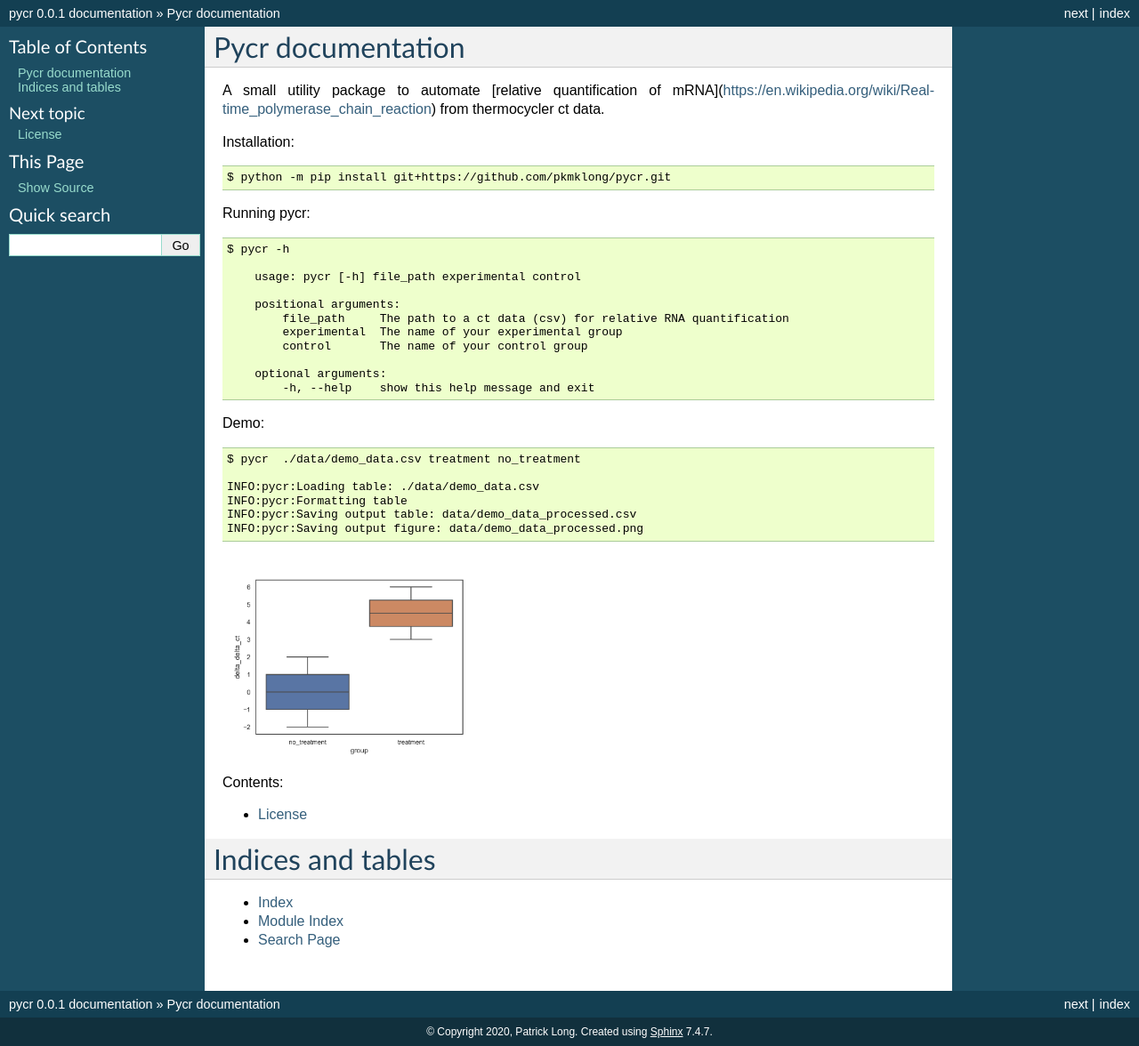
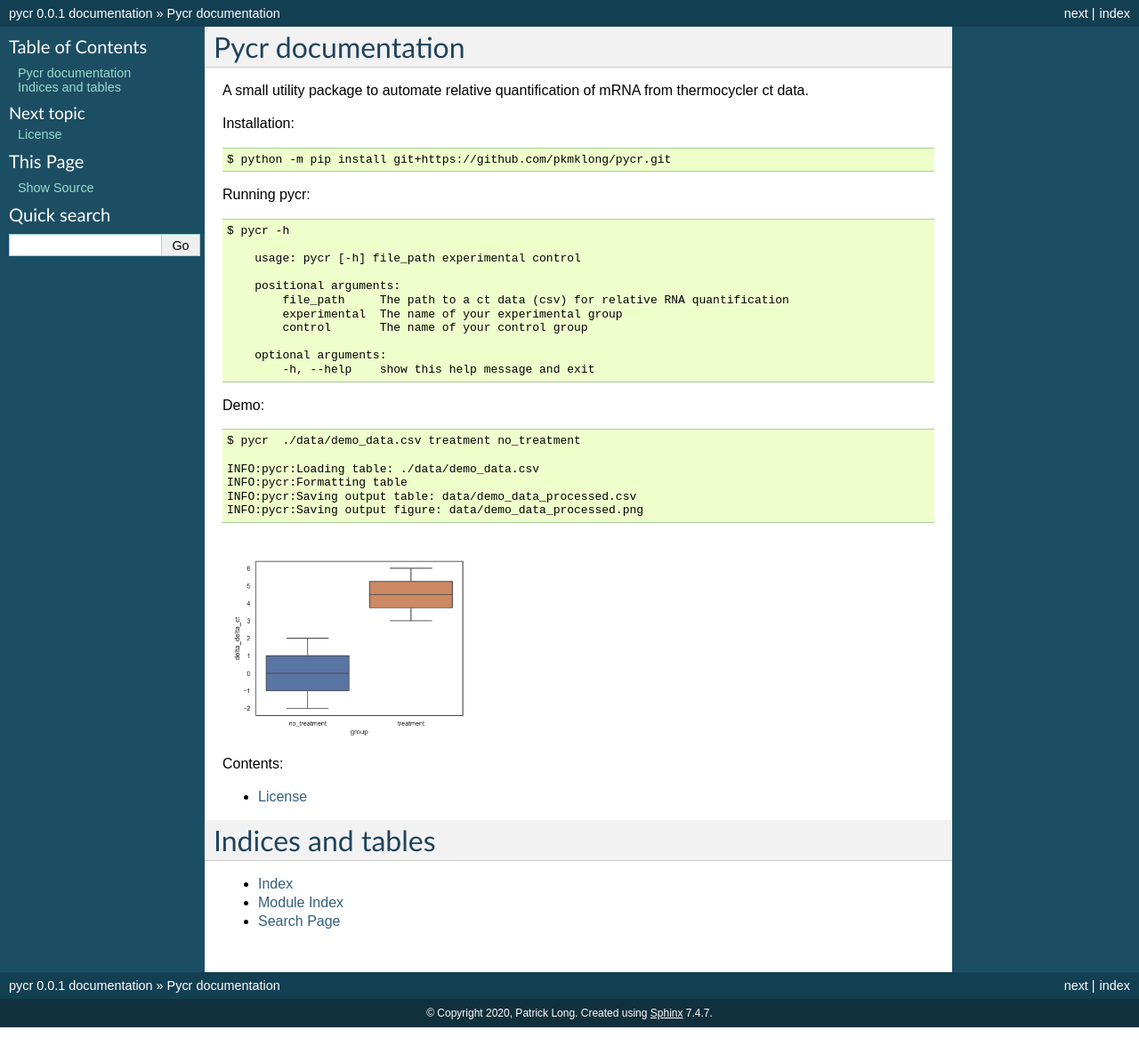
Before and after one commit to patrickmlong/pycr, a Sphinx documentation site: the page built from docs/index.rst, in a window 1280 px wide. Shown: the whole page at 89% size. Built offline with Sphinx 7.4.7, drawn with Linux system fonts in a browser that asks for light colours; after the commit the page ends 1155 px from its top, so only the background shows below that; some of the changed lines change nothing that is shown.

Commit message:
update docstring

```diff
--- a/docs/index.rst
+++ b/docs/index.rst
@@ -1,6 +1,6 @@
 Pycr documentation
 =====================================
-A small utility package to automate [relative quantification of mRNA](https://en.wikipedia.org/wiki/Real-time_polymerase_chain_reaction) from thermocycler ct data.
+A small utility package to automate relative quantification of mRNA from thermocycler ct data.
 
 Installation::
 
```
